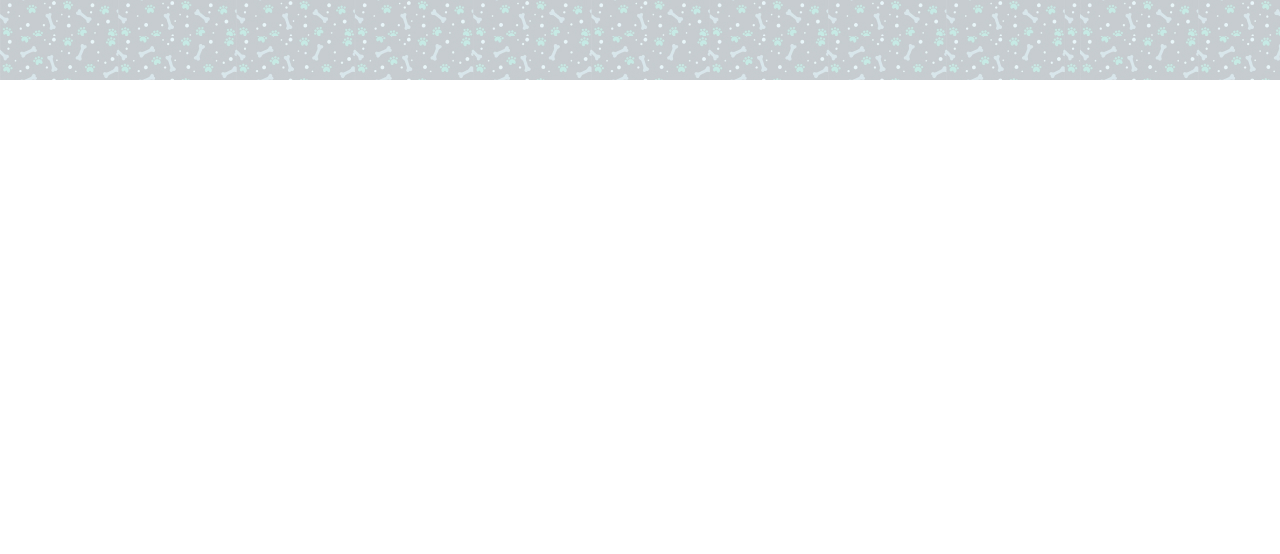
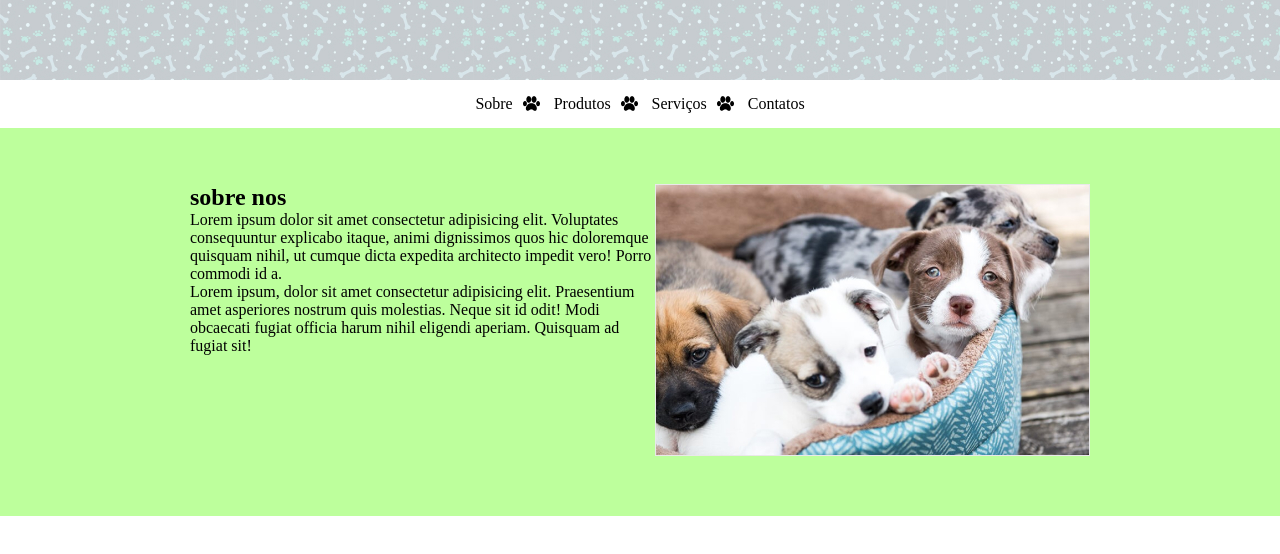
Before and after one commit to vini-santo/git--turma-b, a plain HTML site: page index.html in a window 1280 px wide. Shown: the part 200-754 px from the top of the page. Drawn offline with Linux system fonts and the light colour scheme.

Commit message:
Nav e Section

```diff
--- a/css/petshopstyle.css
+++ b/css/petshopstyle.css
@@ -13,3 +13,48 @@ header h1{
     padding: 84px;
 
 }
+
+nav{
+    text-align: center;
+    padding: 15px 0;
+}
+
+nav li{
+    display: inline;
+    background-image: url(../img/patinha-preta.png);
+    background-repeat: no-repeat;
+    padding-right: 27px;
+    margin-right: 10px;
+    background-position: center right;
+}
+
+nav a{
+    text-decoration: none;
+    color: #000;
+}
+
+nav a:hover{
+    color: #6dd432;
+}
+
+#itemcontato{
+    background-image: none;
+    padding: 0;
+    margin: 0;
+}
+
+.fundo-verde{
+    background-color: #bdff9c;
+
+}
+
+.container{
+    width: 900px;
+    margin: 0 auto;
+    padding: 56px 0;
+}
+
+.flex-container{
+    display: flex;
+    justify-content: space-between;
+}
--- a/index.html
+++ b/index.html
@@ -14,5 +14,27 @@
     <header>
         <h1 title="Mary & Gabi PetShop"><img src="img/logo-mari-e-gabi-petshop.svg" alt="logo"></h1>
     </header>
+
+    <nav>
+        <ul>
+            <li><a href="#">Sobre</a></a></li>
+            <li><a href="#">Produtos</a></li>
+            <li><a href="#">Serviços</a></li>
+            <li id="itemcontato"><a href="#">Contatos</a></li>
+        </ul>
+    </nav>
+    <section class="fundo-verde">
+        <div class="container flex-container">
+            <div>
+                <h2>sobre nos</h2>
+                <p>Lorem ipsum dolor sit amet consectetur adipisicing elit. Voluptates consequuntur explicabo itaque, animi dignissimos quos hic doloremque quisquam nihil, ut cumque dicta expedita architecto impedit vero! Porro commodi id a.</p>
+                <p>Lorem ipsum, dolor sit amet consectetur adipisicing elit. Praesentium amet asperiores nostrum quis molestias. Neque sit id odit! Modi obcaecati fugiat officia harum nihil eligendi aperiam. Quisquam ad fugiat sit!</p>
+            </div>
+            <div>
+                <img src="img/img-sobre.jpg" alt="cachorros">
+            </div>
+        </div>
+    </section>
+
 </body>
 </html>
```
